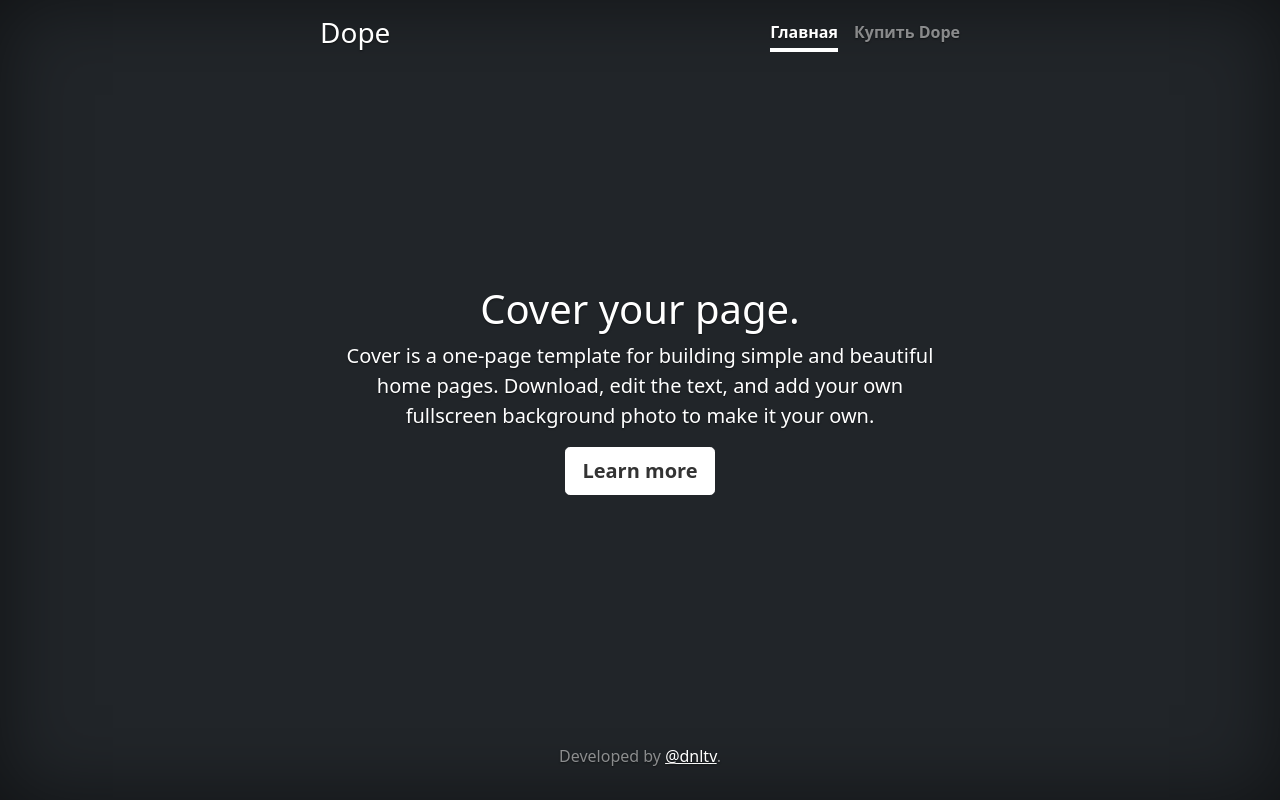
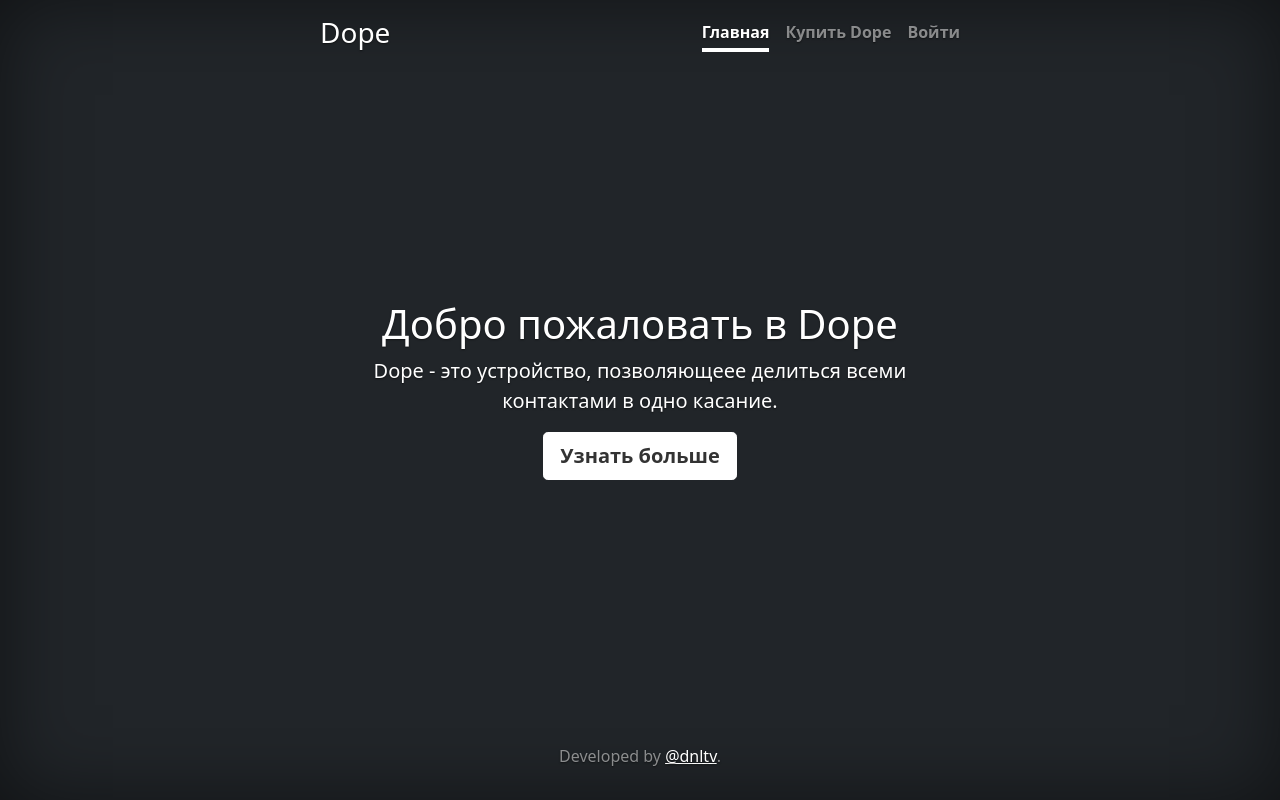
Before and after one commit to dnltv/all_my_contacts, a Django app: page /start/ in a window 1280 px wide. Run offline with Django 3.2, Linux system fonts and the light colour scheme; some libraries are stand-ins or nearby versions.

Commit message:
update front

```diff
--- a/contacts/templates/base_generic.html
+++ b/contacts/templates/base_generic.html
@@ -1,9 +1,14 @@
 <!DOCTYPE html>
-<html lang="en">
+<html lang="en" class="h-100">
 <head>
     <!-- Обязательные метатеги -->
     <meta charset="utf-8">
     <meta name="viewport" content="width=device-width, initial-scale=1">
+    <meta name="description" content="">
+
+    {% block title %}
+        <title>Dope Me</title>
+    {% endblock %}
 
     <!-- Добавление дополнительного статического CSS файла -->
     {% load static %}
@@ -11,13 +16,14 @@
 
     <!-- Favicons -->
     <link rel="apple-touch-icon" href="/docs/5.1/assets/img/favicons/apple-touch-icon.png" sizes="180x180">
-    <link rel="icon" href="/docs/5.1/assets/img/favicons/favicon-32x32.png" sizes="32x32" type="image/png">
-    <link rel="icon" href="/docs/5.1/assets/img/favicons/favicon-16x16.png" sizes="16x16" type="image/png">
+    <link rel="icon" href="{% static 'images/favicon/logo32x32.png' %}" sizes="32x32" type="image/png">
+    <link rel="icon" href="{% static 'images/favicon/logo16x16.png' %}" sizes="16x16" type="image/png">
     <link rel="manifest" href="/docs/5.1/assets/img/favicons/manifest.json">
     <link rel="mask-icon" href="/docs/5.1/assets/img/favicons/safari-pinned-tab.svg" color="#7952b3">
     <link rel="icon" href="/docs/5.1/assets/img/favicons/favicon.ico">
     <meta name="theme-color" content="#7952b3">
 
+    {% block style %}
     <style>
       .bd-placeholder-img {
         font-size: 1.125rem;
@@ -33,31 +39,46 @@
         }
       }
     </style>
+    {% endblock %}
 
     <!-- Custom styles for this template -->
     <link href="{% static 'css/cover.css' %}" rel="stylesheet">
 
-     {% block title %}
-        <title>Dope Me</title>
-    {% endblock %}
-
 </head>
-
+{% block body %}
 <body class="d-flex h-100 text-center text-white bg-dark">
 
-    <script src=" {% static 'js/bootstrap.bundle.min.js' %}" integrity="sha384-gtEjrD/SeCtmISkJkNUaaKMoLD0//ElJ19smozuHV6z3Iehds+3Ulb9Bn9Plx0x4" crossorigin="anonymous"></script>
-
-    <div class="cover-container d-flex w-100 h-100 p-3 mx-auto flex-column">
+<div class="cover-container d-flex w-100 h-100 p-3 mx-auto flex-column">
     <header class="mb-auto">
         <div>
             <h3 class="float-md-start mb-0">Dope</h3>
             <nav class="nav nav-masthead justify-content-center float-md-end">
                 <a class="nav-link active" aria-current="page" href="{% url 'index' %}">Главная</a>
                 <a class="nav-link" href="https://dope.su/">Купить Dope</a>
-                <a class="nav-link" href="accounts/login">Войти</a>
+                {% if user.is_authenticated %}
+                    <a class="nav-link" href="{% url 'edit' %}">Профиль</a>
+                    <a class="nav-link" href="{% url 'logout' %}">Выйти</a>
+                {% else %}
+                    <a class="nav-link" href="{% url 'login' %}">Войти</a>
+                {% endif %}
             </nav>
         </div>
     </header>
+
+    <main class="px-3">
+        {% block content %}{% endblock %}
+    </main>
+
+    <footer class="mt-auto text-white-50">
+        <p>Developed by <a href="https://t.me/dnltv" class="text-white">@dnltv</a>.</p>
+    </footer>
+
+</div>
+
+
+
+
+
 
 
 
@@ -83,7 +104,7 @@
             {% endblock %}
             </div>
             <div class="col-sm-10 ">
-                {% block content %}{% endblock %}
+
 
                 {% block pagination %}
                     {% if is_paginated %}
@@ -106,4 +127,5 @@
          </div>
     </div> -->
 </body>
+{% endblock %}
 </html>
--- /dev/null
+++ b/contacts/templates/contacts/start.html
@@ -0,0 +1,14 @@
+{% extends 'base_generic.html' %}
+
+{% block title %}
+  <title>Start Page</title>
+{% endblock %}
+
+
+{% block content %}
+  <h1>Добро пожаловать в Dope</h1>
+  <p class="lead">Dope - это устройство, позволяющеее делиться всеми контактами в одно касание.</p>
+  <p class="lead">
+    <a href="https://dope.su" class="btn btn-lg btn-secondary fw-bold border-white bg-white">Узнать больше</a>
+  </p>
+{% endblock %}
--- a/contacts/templates/start.html
+++ /dev/null
@@ -1,74 +0,0 @@
-
-<!doctype html>
-<html lang="en" class="h-100">
-  <head>
-    <meta charset="utf-8">
-    <meta name="viewport" content="width=device-width, initial-scale=1">
-    <meta name="description" content="">
-
-    <title>Start Page</title>
-    {% load static %}
-
-    <!-- Bootstrap core CSS -->
-    <link href="{% static 'css/bootstrap.min.css'%}" rel="stylesheet" integrity="sha384-KyZXEAg3QhqLMpG8r+8fhAXLRk2vvoC2f3B09zVXn8CA5QIVfZOJ3BCsw2P0p/We" crossorigin="anonymous">
-
-    <!-- Favicons -->
-    <link rel="apple-touch-icon" href="/docs/5.1/assets/img/favicons/apple-touch-icon.png" sizes="180x180">
-    <link rel="icon" href="/docs/5.1/assets/img/favicons/favicon-32x32.png" sizes="32x32" type="image/png">
-    <link rel="icon" href="/docs/5.1/assets/img/favicons/favicon-16x16.png" sizes="16x16" type="image/png">
-    <link rel="manifest" href="/docs/5.1/assets/img/favicons/manifest.json">
-    <link rel="mask-icon" href="/docs/5.1/assets/img/favicons/safari-pinned-tab.svg" color="#7952b3">
-    <link rel="icon" href="/docs/5.1/assets/img/favicons/favicon.ico">
-    <meta name="theme-color" content="#7952b3">
-
-
-    <style>
-      .bd-placeholder-img {
-        font-size: 1.125rem;
-        text-anchor: middle;
-        -webkit-user-select: none;
-        -moz-user-select: none;
-        user-select: none;
-      }
-
-      @media (min-width: 768px) {
-        .bd-placeholder-img-lg {
-          font-size: 3.5rem;
-        }
-      }
-    </style>
-
-
-    <!-- Custom styles for this template -->
-    <link href="{% static 'css/cover.css' %}" rel="stylesheet">
-  </head>
-  <body class="d-flex h-100 text-center text-white bg-dark">
-
-<div class="cover-container d-flex w-100 h-100 p-3 mx-auto flex-column">
-  <header class="mb-auto">
-    <div>
-      <h3 class="float-md-start mb-0">Dope</h3>
-      <nav class="nav nav-masthead justify-content-center float-md-end">
-        <a class="nav-link active" aria-current="page" href="{% url 'index' %}">Главная</a>
-        <a class="nav-link" href="https://dope.su/">Купить Dope</a>
-      </nav>
-    </div>
-  </header>
-
-  <main class="px-3">
-    <h1>Cover your page.</h1>
-    <p class="lead">Cover is a one-page template for building simple and beautiful home pages. Download, edit the text, and add your own fullscreen background photo to make it your own.</p>
-    <p class="lead">
-      <a href="#" class="btn btn-lg btn-secondary fw-bold border-white bg-white">Learn more</a>
-    </p>
-  </main>
-
-  <footer class="mt-auto text-white-50">
-    <p>Developed by <a href="https://t.me/dnltv" class="text-white">@dnltv</a>.</p>
-  </footer>
-</div>
-
-
-
-  </body>
-</html>
--- a/contacts/urls.py
+++ b/contacts/urls.py
@@ -9,6 +9,7 @@ urlpatterns = [
     url(r'^profile/<slug>/edit/$', views.UpdateDopeUserView.as_view(), name='edit'),
     url(r'^profile/<slug>/settings/$', views.SettingAccount.as_view(), name='settings'),
     url(r'^profile/$', views.profile, name='profile'),
-    url(r'^start/$', views.start)
+    url(r'^start/$', views.start),
+    url(r'^log/$', views.log),
 
 ]
--- a/contacts/views.py
+++ b/contacts/views.py
@@ -93,13 +93,22 @@ def profile(request):
 
     return render(
         request,
-        'contacts/profile.html',
+        'contacts/profile1.html',
 
     )
+
 
 def start(request):
 
     return render(
         request,
-        'start.html',
+        'contacts/start.html',
     )
+
+
+def log(request):
+
+    return render(
+        request,
+        'contacts/log.html'
+    )
--- a/templates/registration/login.html
+++ b/templates/registration/login.html
@@ -1,8 +1,10 @@
 {% extends "base_generic.html" %}
 
 {% block title %}
-    <title>Login</title>
+    <title>Войти</title>
 {% endblock %}
+
+
 {% block content %}
 
 {% if form.errors %}
```
Also changed, not shown: contacts/templates/contacts/log.html (added, +39 -0 lines), contacts/templates/contacts/profile1.html (added, +29 -0 lines), templates/registration/profile.html (deleted, +0 -9 lines), contacts/static/images/favicon/logo16x16.png (added), contacts/static/images/favicon/logo32x32.png (added).
